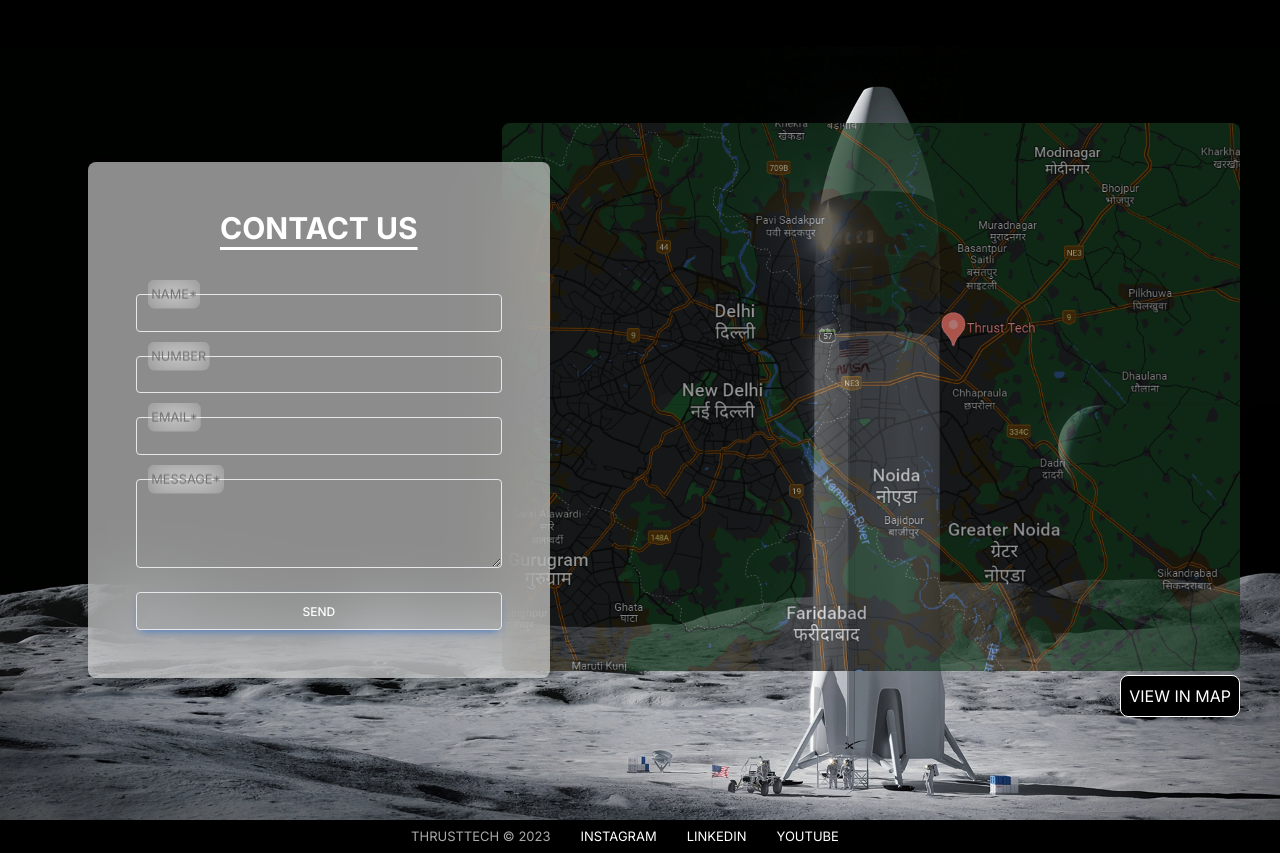
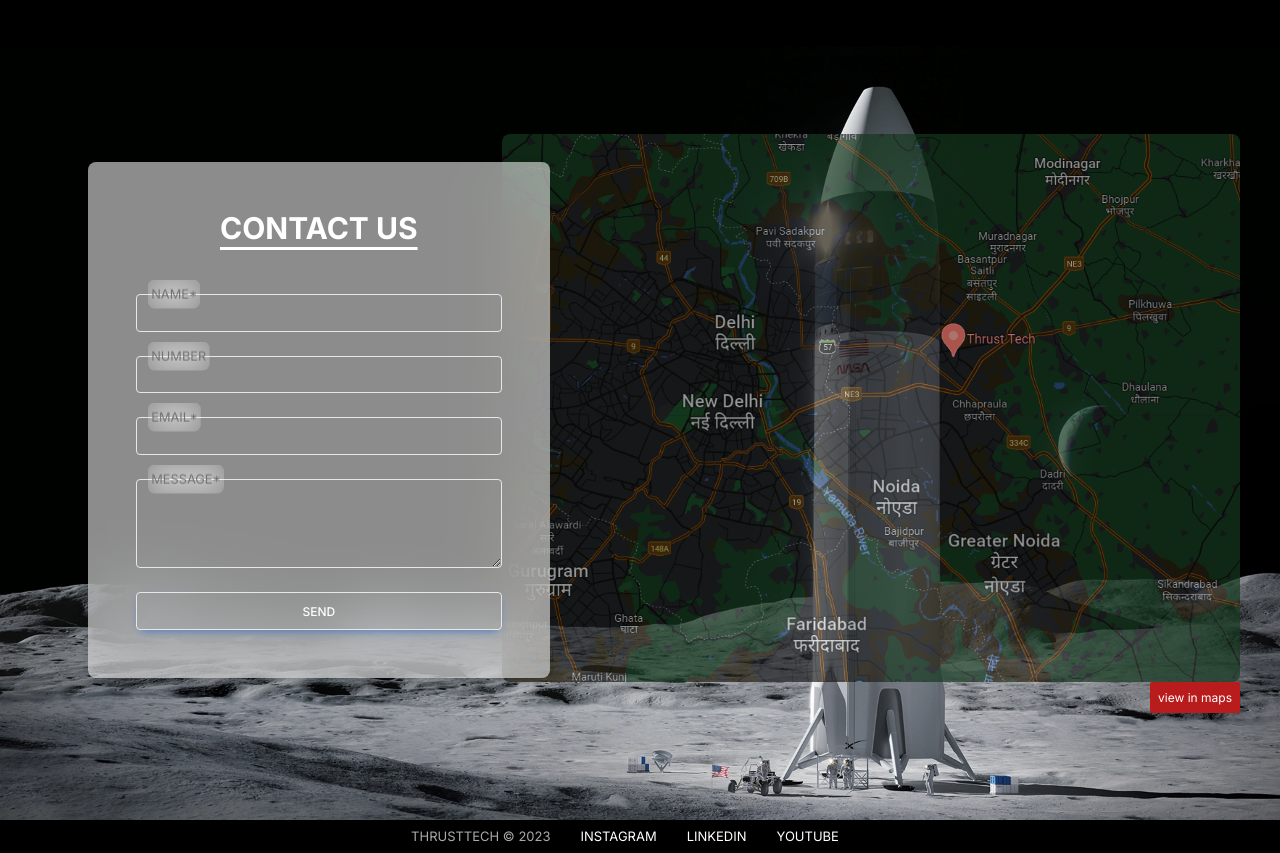
Before and after one commit to viralgupta/thrust-tech, a Next.js app: page /contactus in a window 1280 px wide. Shown: the part 780-1633 px from the top of the page. Built offline with nearby package versions, Linux system fonts and the light colour scheme.

Commit message:
added maps button

```diff
--- a/app/contactus/page.tsx
+++ b/app/contactus/page.tsx
@@ -146,9 +146,9 @@ const page = () => {
             </button>
           </form>
         </div>
-        <div className='hidden md:block text-center'>
+        <div className='hidden md:block text-end'>
           <img src="/img/maps.png" alt='maps' className='rounded-lg opacity-70 hover:opacity-100 duration-500'/>
-          <a href='https://www.google.com/maps/place/Thrust+Tech/@28.6775365,77.3611831,10.32z/data=!4m6!3m5!1s0x390cf18883097b0f:0x14d61ddbe213e804!8m2!3d28.6689899!4d77.4502252!16s%2Fg%2F11ss3clxpg?entry=ttu' target="_blank" rel="noopener" className='block p-2 bg-black text-white w-min rounded-lg h-min align-bottom hover:bg-gray-900 duration-300 border-white border mt-1 ml-auto cursor-pointer'>View&nbsp;In&nbsp;Map</a>
+          <a href='https://www.google.com/maps/place/Thrust+Tech/@28.6775365,77.3611831,10.32z/data=!4m6!3m5!1s0x390cf18883097b0f:0x14d61ddbe213e804!8m2!3d28.6689899!4d77.4502252!16s%2Fg%2F11ss3clxpg?entry=ttu' target="_blank" rel="noopener" className='relative p-2 bg-red-700 text-xs text-white w-min rounded-sm h-min align-bottom hover:bg-gray-900 duration-300  mt-1 ml-auto lowercase cursor-pointer'>View&nbsp;In&nbsp;Maps</a>
         </div>
       </section>
     </>
--- a/components/SideNav.tsx
+++ b/components/SideNav.tsx
@@ -48,7 +48,7 @@ const SideNav = () => {
         <Link href="/contactus" onClick={openorcloseNav} className="border-b mx-4 sidenav-buttons text-right font-xs text-white">
           CONTACT&nbsp;US
         </Link>
-        <div className="w-full min-h-5 text-center absolute bottom-0">Thrust&nbsp;Tech&nbsp;&copy;&nbsp;{year}</div>
+        <div className="w-full min-h-5 text-center absolute bottom-0 text-gray-500 text-sm">Thrust&nbsp;Tech&nbsp;&copy;&nbsp;{year}</div>
       </div>
     </>
   );
```
